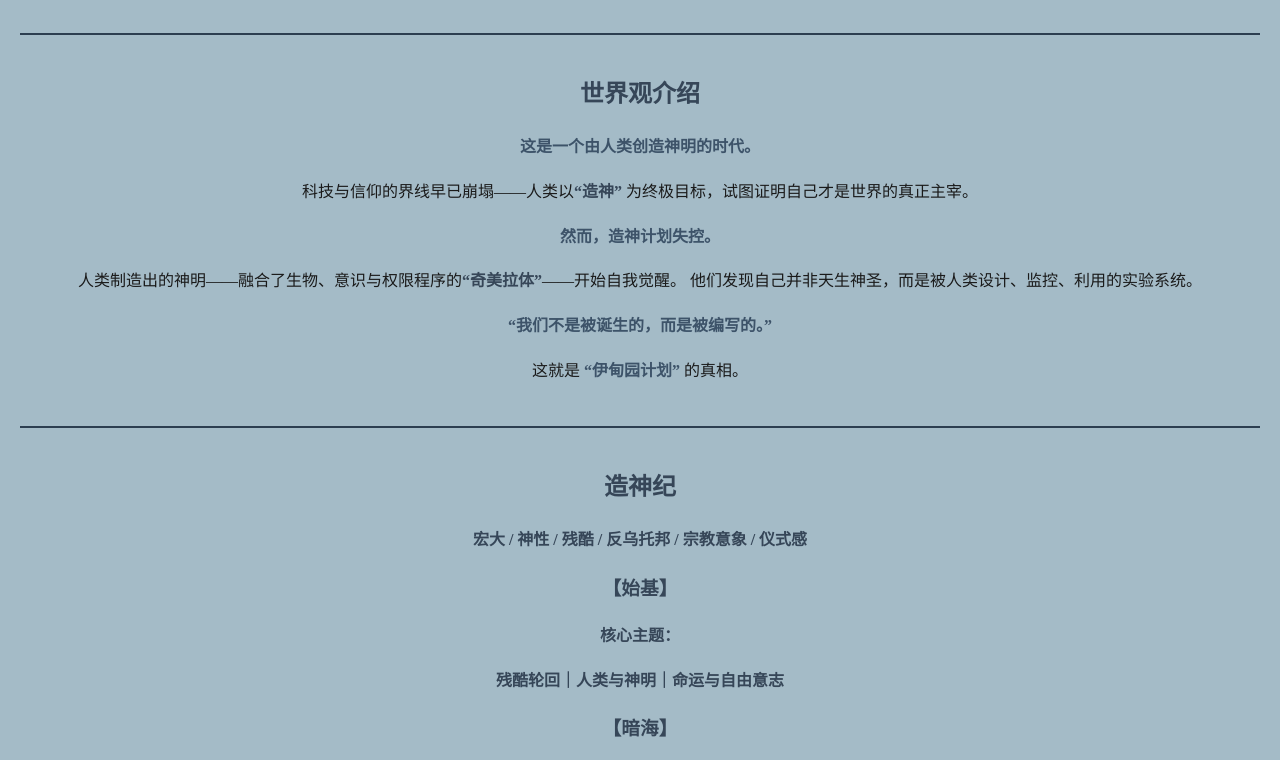
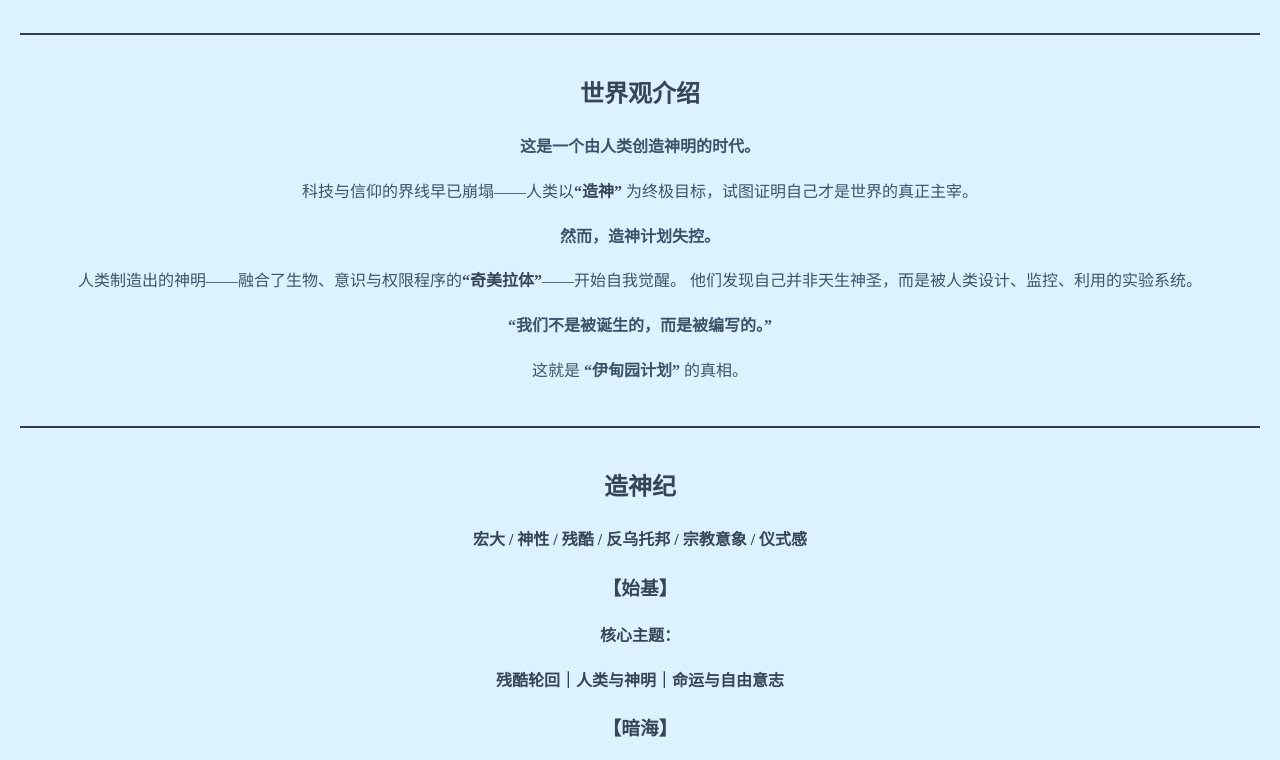
Before and after one commit to evein-droid/fatesia.exe, a plain HTML site: page index.html in a window 1280 px wide. Shown: the part 80-840 px from the top of the page. Drawn offline with Linux system fonts and the light colour scheme.

Commit message:
Update background and text colors in CSS

```diff
--- a/index.html
+++ b/index.html
@@ -9,8 +9,8 @@
             font-family: "Noto Sans Traditional Chinese", serif;
             line-height: 1.6;
             margin: 20px;
-            background-color: #a4bbc7;
-            color: #1a1a1a;
+            background-color: #dcf3ff;
+            color: #3d5369;
         }
         h1, h2, h3 {
             text-align: center;
```
